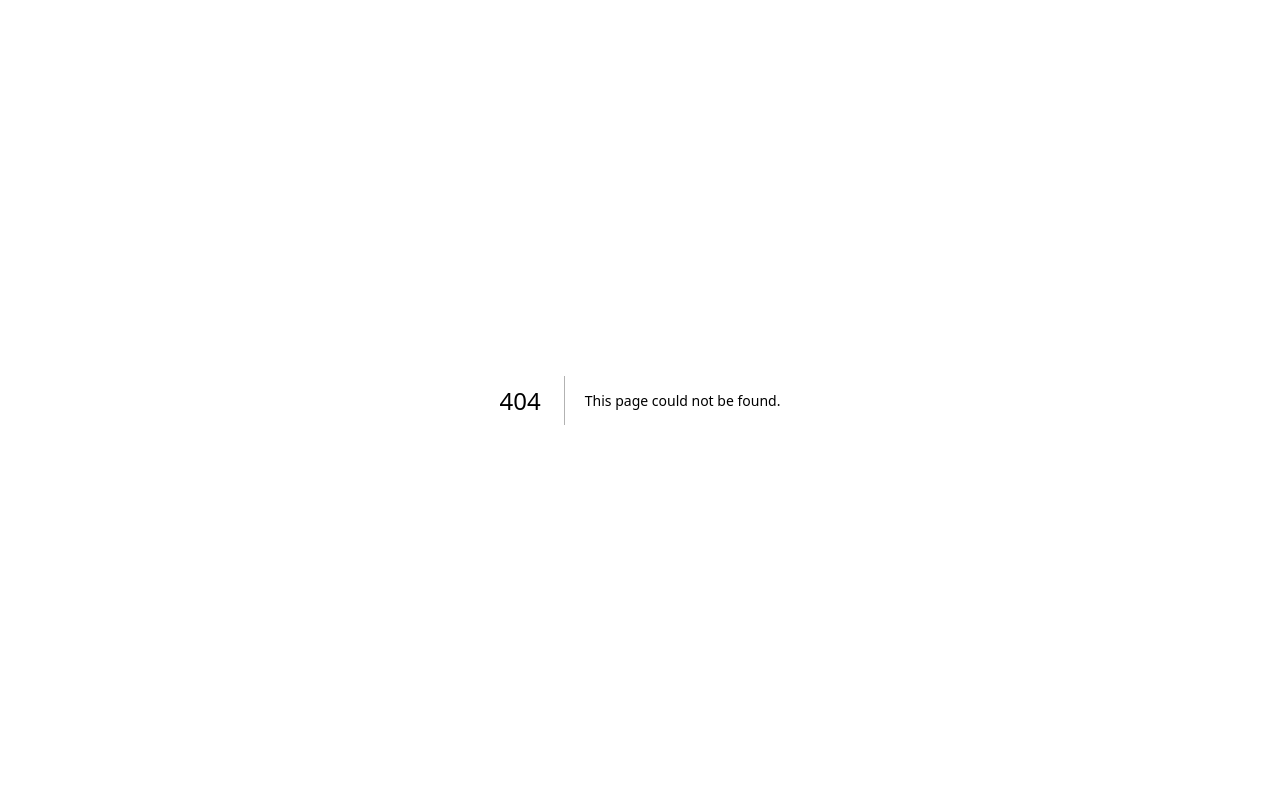
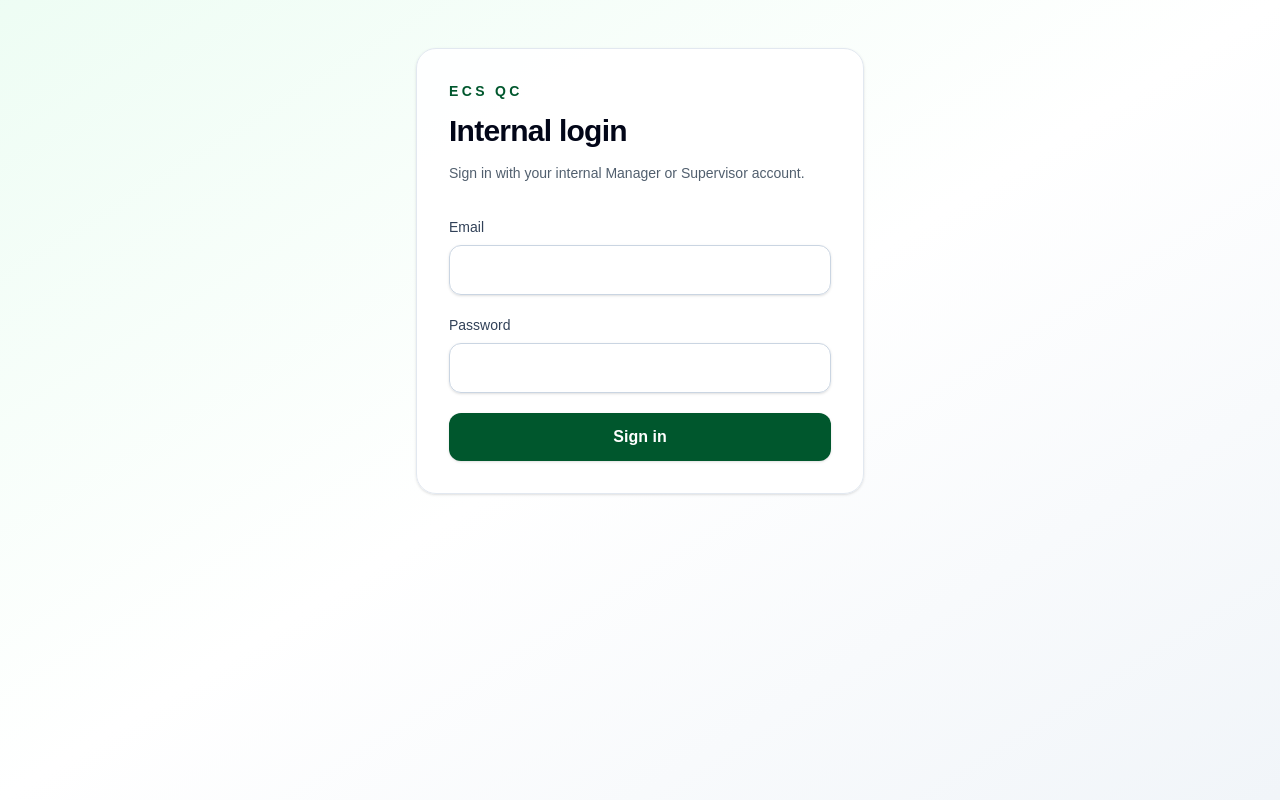
Before and after one commit to kevyyar/ECS-Quality-Control, a Next.js app: page /login in a window 1280 px wide. Before the commit this address had no page. Built offline with nearby package versions, Linux system fonts and the light colour scheme.

Commit message:
Add protected internal auth routes

```diff
--- /dev/null
+++ b/src/app/company-branding/page.tsx
@@ -0,0 +1,7 @@
+import { requireProtectedAction } from "@/lib/auth/session";
+
+export default async function CompanyBrandingPage() {
+  await requireProtectedAction("configureBranding");
+
+  return <h1>Company Branding</h1>;
+}
--- /dev/null
+++ b/src/app/dashboard/page.tsx
@@ -0,0 +1,39 @@
+import { signOutInternalUser } from "@/lib/auth/actions";
+import { requireInternalUser } from "@/lib/auth/session";
+
+export default async function DashboardPage() {
+  const user = await requireInternalUser();
+
+  return (
+    <main className="min-h-screen bg-slate-50 px-6 py-10 text-ink sm:px-10">
+      <section className="mx-auto max-w-4xl space-y-6 rounded-card border border-slate-200 bg-white p-8 shadow-sm">
+        <div className="flex flex-col gap-4 sm:flex-row sm:items-start sm:justify-between">
+          <div className="space-y-2">
+            <p className="text-sm font-semibold uppercase tracking-[0.24em] text-brand-700">
+              Internal workspace
+            </p>
+            <h1 className="text-3xl font-bold tracking-tight text-slate-950">
+              Dashboard
+            </h1>
+            <p className="text-muted-ink">Signed in as {user.email}</p>
+          </div>
+          <form action={signOutInternalUser}>
+            <button
+              className="rounded-xl border border-slate-300 px-4 py-2 text-sm font-semibold text-slate-700 transition hover:bg-slate-50"
+              type="submit"
+            >
+              Log out
+            </button>
+          </form>
+        </div>
+
+        <div className="rounded-2xl border border-brand-100 bg-brand-50 p-5">
+          <h2 className="font-semibold text-brand-800">Capabilities</h2>
+          <p className="mt-2 text-sm text-brand-700">
+            {user.capabilities.join(", ")}
+          </p>
+        </div>
+      </section>
+    </main>
+  );
+}
--- /dev/null
+++ b/src/app/forbidden/page.tsx
@@ -0,0 +1,18 @@
+export default function ForbiddenPage() {
+  return (
+    <main className="min-h-screen bg-slate-50 px-6 py-10 text-ink sm:px-10">
+      <section className="mx-auto max-w-2xl rounded-card border border-slate-200 bg-white p-8 shadow-sm">
+        <p className="text-sm font-semibold uppercase tracking-[0.24em] text-brand-700">
+          Access denied
+        </p>
+        <h1 className="mt-3 text-3xl font-bold tracking-tight text-slate-950">
+          Supervisor capability required
+        </h1>
+        <p className="mt-3 text-muted-ink">
+          Manager-only users can view allowed records and add Correction Notes,
+          but this action requires Supervisor capability.
+        </p>
+      </section>
+    </main>
+  );
+}
--- /dev/null
+++ b/src/app/inspections/drafts/page.tsx
@@ -0,0 +1,7 @@
+import { requireProtectedAction } from "@/lib/auth/session";
+
+export default async function DraftInspectionsPage() {
+  await requireProtectedAction("editDraftInspection");
+
+  return <h1>Draft Inspections</h1>;
+}
--- /dev/null
+++ b/src/app/inspections/drafts/submit/page.tsx
@@ -0,0 +1,7 @@
+import { requireProtectedAction } from "@/lib/auth/session";
+
+export default async function SubmitDraftInspectionPage() {
+  await requireProtectedAction("submitDraftInspection");
+
+  return <h1>Submit Draft Inspection</h1>;
+}
--- /dev/null
+++ b/src/app/internal-users/page.tsx
@@ -0,0 +1,7 @@
+import { requireProtectedAction } from "@/lib/auth/session";
+
+export default async function InternalUsersPage() {
+  await requireProtectedAction("manageUsers");
+
+  return <h1>Internal users</h1>;
+}
--- /dev/null
+++ b/src/app/login/login-form.tsx
@@ -0,0 +1,61 @@
+"use client";
+
+import { useActionState } from "react";
+
+import { signInInternalUser } from "@/lib/auth/actions";
+
+export function LoginForm() {
+  const [state, formAction, isPending] = useActionState(
+    signInInternalUser,
+    { error: null },
+  );
+
+  return (
+    <form action={formAction} className="space-y-5">
+      <div className="space-y-2">
+        <label className="block text-sm font-medium text-slate-700" htmlFor="email">
+          Email
+        </label>
+        <input
+          autoComplete="email"
+          className="w-full rounded-xl border border-slate-300 px-4 py-3 text-slate-950 shadow-sm focus:border-brand-700 focus:outline-none focus:ring-2 focus:ring-brand-100"
+          id="email"
+          name="email"
+          required
+          type="email"
+        />
+      </div>
+
+      <div className="space-y-2">
+        <label
+          className="block text-sm font-medium text-slate-700"
+          htmlFor="password"
+        >
+          Password
+        </label>
+        <input
+          autoComplete="current-password"
+          className="w-full rounded-xl border border-slate-300 px-4 py-3 text-slate-950 shadow-sm focus:border-brand-700 focus:outline-none focus:ring-2 focus:ring-brand-100"
+          id="password"
+          name="password"
+          required
+          type="password"
+        />
+      </div>
+
+      {state.error ? (
+        <p className="rounded-xl border border-red-200 bg-red-50 px-4 py-3 text-sm text-red-700">
+          {state.error}
+        </p>
+      ) : null}
+
+      <button
+        className="w-full rounded-xl bg-brand-700 px-4 py-3 font-semibold text-white shadow-sm transition hover:bg-brand-800 disabled:cursor-not-allowed disabled:opacity-70"
+        disabled={isPending}
+        type="submit"
+      >
+        {isPending ? "Signing in…" : "Sign in"}
+      </button>
+    </form>
+  );
+}
--- /dev/null
+++ b/src/app/login/page.tsx
@@ -0,0 +1,23 @@
+import { LoginForm } from "./login-form";
+
+export default function LoginPage() {
+  return (
+    <main className="min-h-screen bg-gradient-to-br from-brand-50 via-white to-slate-100 px-6 py-12 text-ink sm:px-10">
+      <section className="mx-auto max-w-md rounded-card border border-slate-200 bg-white/95 p-8 shadow-sm">
+        <div className="mb-8 space-y-3">
+          <p className="text-sm font-semibold uppercase tracking-[0.24em] text-brand-700">
+            ECS QC
+          </p>
+          <h1 className="text-3xl font-bold tracking-tight text-slate-950">
+            Internal login
+          </h1>
+          <p className="text-sm leading-6 text-muted-ink">
+            Sign in with your internal Manager or Supervisor account.
+          </p>
+        </div>
+
+        <LoginForm />
+      </section>
+    </main>
+  );
+}
--- /dev/null
+++ b/src/app/setup/page.tsx
@@ -0,0 +1,7 @@
+import { requireProtectedAction } from "@/lib/auth/session";
+
+export default async function SetupPage() {
+  await requireProtectedAction("manageSetup");
+
+  return <h1>Setup management</h1>;
+}
--- /dev/null
+++ b/src/app/tickets/close/page.tsx
@@ -0,0 +1,7 @@
+import { requireProtectedAction } from "@/lib/auth/session";
+
+export default async function CloseTicketPage() {
+  await requireProtectedAction("closeTicket");
+
+  return <h1>Ticket closure</h1>;
+}
```
Also changed, not shown: 1 other file (tests, documents, lock files or other folders).
